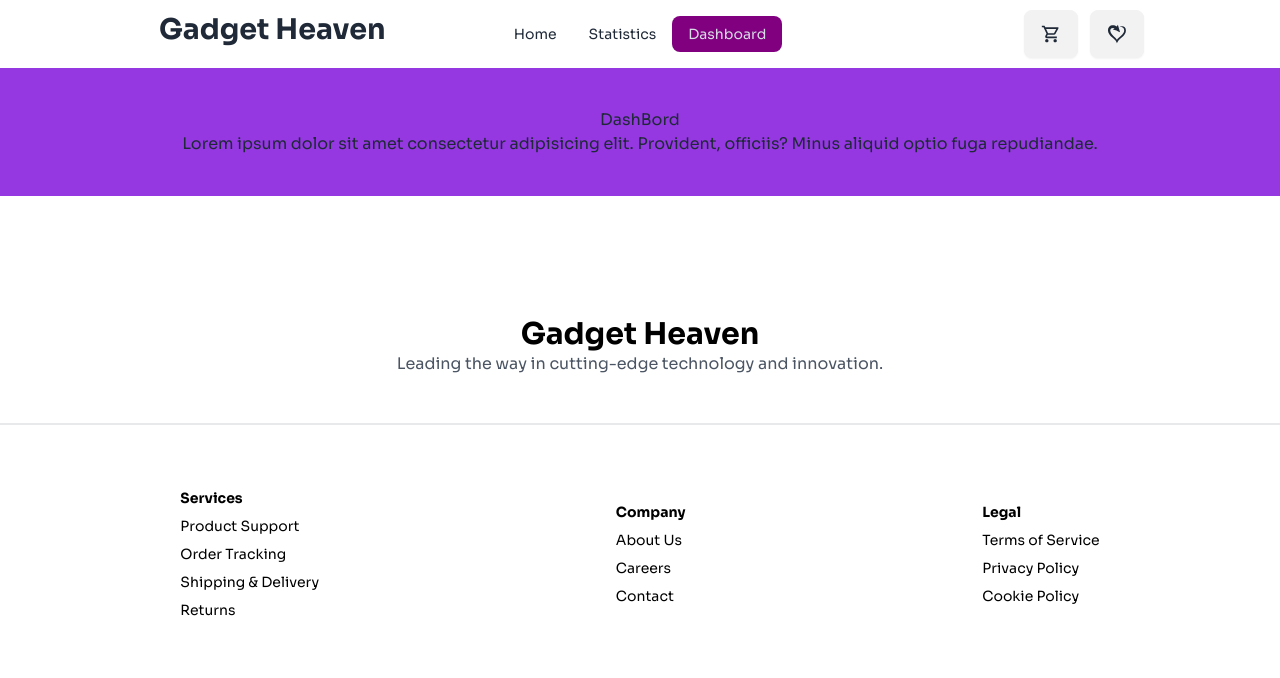
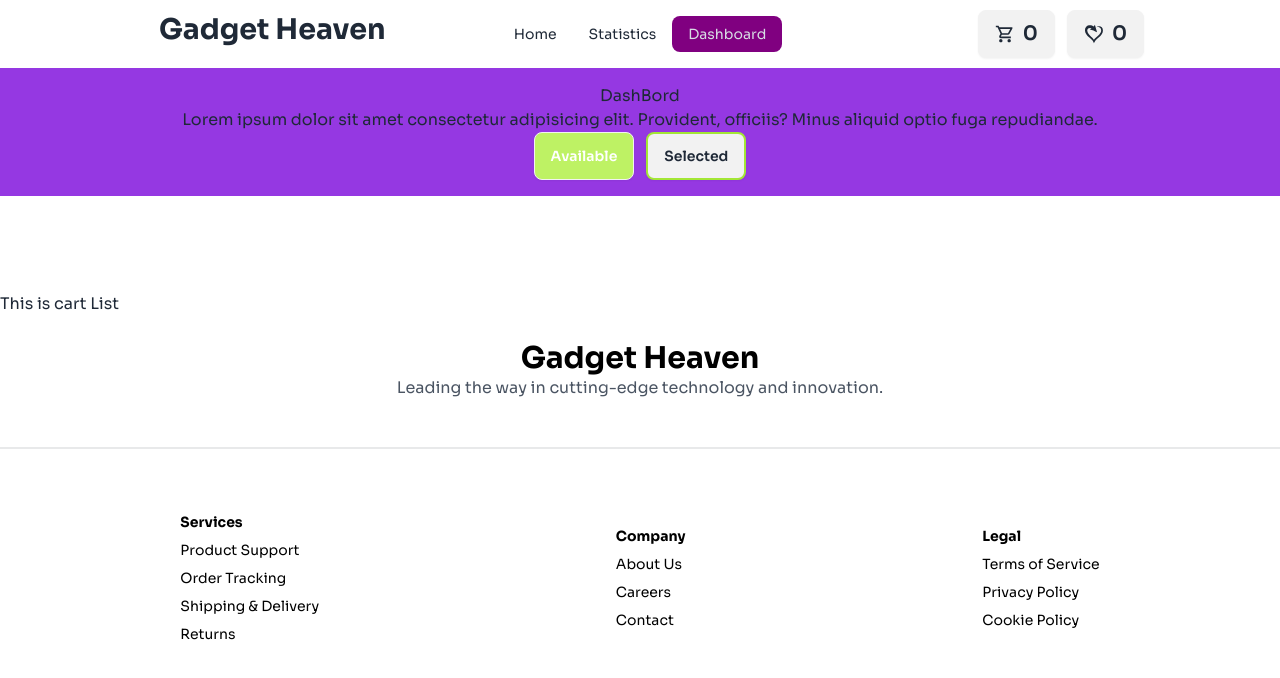
Before and after one commit to rimasultana/Gadget-Heaven, a React (Vite) app: page /dashboard in a window 1280 px wide. Shown: the top 678 px of the page. Built offline with nearby package versions, Linux system fonts and the light colour scheme.

Commit message:
main function done

```diff
--- /dev/null
+++ b/src/Components/CartList/CartList.jsx
@@ -0,0 +1,14 @@
+import { useContext } from "react";
+import { ListProvider } from "../../Provider/Provider";
+
+const CartList = () => {
+    const {cart, setCart} = useContext(ListProvider)
+    console.log(cart ,"cart");
+    return (
+        <div>
+            <h1>This is cart List</h1>
+        </div>
+    );
+};
+
+export default CartList;
--- a/src/Components/NavBar/NavBar.jsx
+++ b/src/Components/NavBar/NavBar.jsx
@@ -1,9 +1,12 @@
 import { NavLink, useLocation } from "react-router-dom";
 import { MdOutlineShoppingCart } from "react-icons/md";
 import { GiSelfLove } from "react-icons/gi";
+import { useContext } from "react";
+import { ListProvider } from "../../Provider/Provider";
 
 export default function NavBar() {
   const location = useLocation();
+  const {cart, wish} = useContext(ListProvider);
   const navs = [
     { id: 1, path: "/home", name: "Home" },
     { id: 2, path: "/statistics", name: "Statistics" },
@@ -68,10 +71,10 @@ export default function NavBar() {
       </div>
       <div className="navbar-end gap-3">
         <a className="btn text-xl">
-          <MdOutlineShoppingCart />{" "}
+          <MdOutlineShoppingCart />{cart.length}
         </a>
         <a className="btn text-xl">
-          <GiSelfLove />
+          <GiSelfLove />{wish.length}
         </a>
       </div>
     </div>
--- a/src/Components/Products/Products.jsx
+++ b/src/Components/Products/Products.jsx
@@ -1,17 +1,20 @@
-import { useEffect } from "react";
-import { useState } from "react";
+import { useEffect, useState } from "react";
+import { Link } from "react-router-dom";
 
 const Products = () => {
   const [products, setProducts] = useState([]);
   const [selectedCategory, setSelectedCategory] = useState("AllProduct");
+
   useEffect(() => {
     fetch("fackData.json")
       .then((res) => res.json())
       .then((data) => setProducts(data));
   }, []);
+
   const handleCategoryClick = (category) => {
     setSelectedCategory(category);
   };
+
   const categories = [
     "AllProduct",
     "Laptops",
@@ -21,6 +24,7 @@ const Products = () => {
     "MacBook",
     "iPhone",
   ];
+
   const filterProduct = products.filter((product) =>
     selectedCategory === "AllProduct"
       ? true
@@ -30,19 +34,27 @@ const Products = () => {
   return (
     <>
       <div className="w-4/5 mx-auto flex">
-        <div className="w-[20%] flex flex-col  text-center gap-3">
+        <div className="w-[20%] flex flex-col text-center gap-3">
           {categories.map((category) => (
-            <div key={category} className=" text-center">
+            <div key={category} className="text-center">
               <button
                 onClick={() => handleCategoryClick(category)}
-                className="btn w-40 bg-[#9538E2] rounded-full"
+                className={`btn w-40  rounded-full ${
+                  selectedCategory === category ? "bg-[#9538E2]" : "bg-white"
+                }`}
               >
                 {category}
               </button>
             </div>
           ))}
         </div>
-        <div className="w-[80%] grid grid-cols-1 md:grid-cols-2 lg:grid-cols-3 gap-5">
+        <div className="w-[85%]">
+          {filterProduct.length === 0 ? (
+            <div className="flex justify-center items-center min-h-96">
+           <h1 className="font-bold text-3xl">No Data Available on this Category</h1>
+            </div>
+          ) : (
+            <div className="grid grid-cols-1 md:grid-cols-2 lg:grid-cols-3 gap-5">
               {filterProduct.slice(0, 9).map((product) => (
                 <div
                   key={product.product_id}
@@ -52,20 +64,23 @@ const Products = () => {
                     <img
                       className="object-cover w-full rounded-lg h-full"
                       src={product.product_image}
-                  alt={product.name}
+                      alt={product.product_title}
                     />
                   </figure>
                   <div className="card-body">
                     <h2 className="card-title">{product.product_title}</h2>
                     <p>Price: {product.price}K</p>
-                <div>
+
+                    <Link to={`/view/${product.product_id}`}>
                       <button className="btn hover:bg-[#9538E2] hover:text-white btn-[#9538E2] border-2 text-[#9538E2] border-[#9538E2]">
                         View Details
                       </button>
-                </div>
+                    </Link>
                   </div>
                 </div>
               ))}
+            </div>
+          )}
         </div>
       </div>
     </>
--- /dev/null
+++ b/src/Components/ViewDetails/ViewDetails.jsx
@@ -0,0 +1,52 @@
+import { useContext } from "react";
+import { useLoaderData, useParams } from "react-router-dom";
+import { ListProvider } from "../../Provider/Provider";
+
+const ViewDetails = () => {
+  const data = useLoaderData();
+  const { id } = useParams();
+  const { cart, wish, setCart, setWish } = useContext(ListProvider);
+
+
+  const singleProduct = data.find((p) => p.product_id === id);
+  const {
+    product_title,
+    product_image,
+    category,
+    price,
+    availability,
+    rating,
+    specification,
+    description,
+  } = singleProduct;
+
+  const handleClickCart = () => {
+    setCart([...cart, singleProduct]);
+  };
+  const handleClickWish = () =>{
+    setWish([...wish, singleProduct])
+  }
+  console.log(wish);
+  console.log(cart);
+  return (
+    <div>
+      <div className="hero bg-base-200 min-h-screen">
+        <div className="hero-content flex-col lg:flex-row">
+          <img src={product_image} className="max-w-sm rounded-lg shadow-2xl" />
+          <div>
+            <h1 className="text-5xl font-bold">{product_title}</h1>
+            <p className="py-6">
+              Provident cupiditate voluptatem et in. Quaerat fugiat ut assumenda
+              excepturi exercitationem quasi. In deleniti eaque aut repudiandae
+              et a id nisi.
+            </p>
+            <button onClick={handleClickCart} className="btn btn-primary">Add To Cart</button>
+            <button onClick={handleClickWish} className="btn btn-primary">Love</button>
+          </div>
+        </div>
+      </div>
+    </div>
+  );
+};
+
+export default ViewDetails;
--- /dev/null
+++ b/src/Components/WishList/WishList.jsx
@@ -0,0 +1,14 @@
+import { useContext } from "react";
+import { ListProvider } from "../../Provider/Provider";
+
+const WishList = () => {
+    const {wish, setWish} = useContext(ListProvider)
+    console.log(wish, "wish");
+  return (
+    <div>
+      <h1>This Is WishList</h1>
+    </div>
+  );
+};
+
+export default WishList;
--- a/src/Pages/Dashboard/Dashboard.jsx
+++ b/src/Pages/Dashboard/Dashboard.jsx
@@ -1,4 +1,27 @@
+import { useState } from "react";
+import CartList from "../../Components/CartList/CartList";
+import WishList from "../../Components/WishList/WishList";
+
 export default function Dashboard() {
+  const [actives, setActives] = useState({
+    available: true,
+    status: "cartList",
+  });
+
+  const handleActivesButton = (status) => {
+    if (status == "cartList") {
+      setActives({
+        available: true,
+        status: "cartList",
+      });
+    } else {
+      setActives({
+        available: false,
+        status: "wishList",
+      });
+    }
+  };
+
   return (
     <>
       <div className="text-center  bg-[#9538E2] w-full mb-24 h-32 flex flex-col items-center justify-center">
@@ -7,7 +30,30 @@ export default function Dashboard() {
           Lorem ipsum dolor sit amet consectetur adipisicing elit. Provident,
           officiis? Minus aliquid optio fuga repudiandae.
         </p>
+        <div className="flex gap-3">
+          <div
+            onClick={() => handleActivesButton("cartList")}
+            className={`${
+              actives.available
+                ? "btn bg-lime-300 text-white"
+                : "btn border-2 border-lime-400"
+            }`}
+          >
+            Available
+          </div>
+          <div
+            onClick={() => handleActivesButton("wishList")}
+            className={`${
+              actives.available
+                ? "btn border-2 border-lime-400"
+                : "btn bg-lime-300 text-white"
+            }`}
+          >
+            Selected
+          </div>
+        </div>
       </div>
+      <div>{actives.available ? <CartList /> : <WishList />}</div>
     </>
   );
 }
--- a/src/Pages/Statistics/Statistics.jsx
+++ b/src/Pages/Statistics/Statistics.jsx
@@ -1,6 +1,8 @@
+import Provider from "../../Provider/Provider";
 
 export default function Statistics() {
   return (
-    <div>Statistics</div>
-  )
+    <div>
+    </div>
+  );
 }
--- /dev/null
+++ b/src/Provider/Provider.jsx
@@ -0,0 +1,21 @@
+import { createContext, useState } from "react";
+
+export const ListProvider = createContext(null);
+
+const Provider = ({ children }) => {
+  const [cart, setCart] = useState([]);
+  const [wish, setWish] = useState([]);
+  const apiValue = {
+    cart,
+    setCart,
+    wish,
+    setWish,
+  };
+  return (
+    <>
+      <ListProvider.Provider value={apiValue}>{children}</ListProvider.Provider>
+    </>
+  );
+};
+
+export default Provider;
--- a/src/Routes/Routes.jsx
+++ b/src/Routes/Routes.jsx
@@ -4,6 +4,7 @@ import Dashboard from "../Pages/Dashboard/Dashboard";
 import Home from "../Pages/Home/Home";
 import NotFound from "../Pages/NotFound/NotFound";
 import Statistics from "../Pages/Statistics/Statistics";
+import ViewDetails from "../Components/ViewDetails/ViewDetails";
 
 const router = createBrowserRouter([
   {
@@ -20,6 +21,11 @@ const router = createBrowserRouter([
         element: <Statistics />,
       },
       {
+        path:"/view/:id",
+        element:<ViewDetails/>,
+        loader:() => fetch('fackData.json'),
+      },
+      {
         path: "/dashboard",
         element: <Dashboard />,
       },
--- a/src/main.jsx
+++ b/src/main.jsx
@@ -3,9 +3,12 @@ import { createRoot } from "react-dom/client";
 import "./index.css";
 import { RouterProvider } from "react-router-dom";
 import router from "./Routes/Routes";
+import Provider from "./Provider/Provider";
 
 createRoot(document.getElementById("root")).render(
   <StrictMode>
-    <RouterProvider router={router} />
+    <Provider>
+      <RouterProvider router={router} />
+    </Provider>
   </StrictMode>
 );
```
Lines whose indentation alone changed are shown as unchanged.
